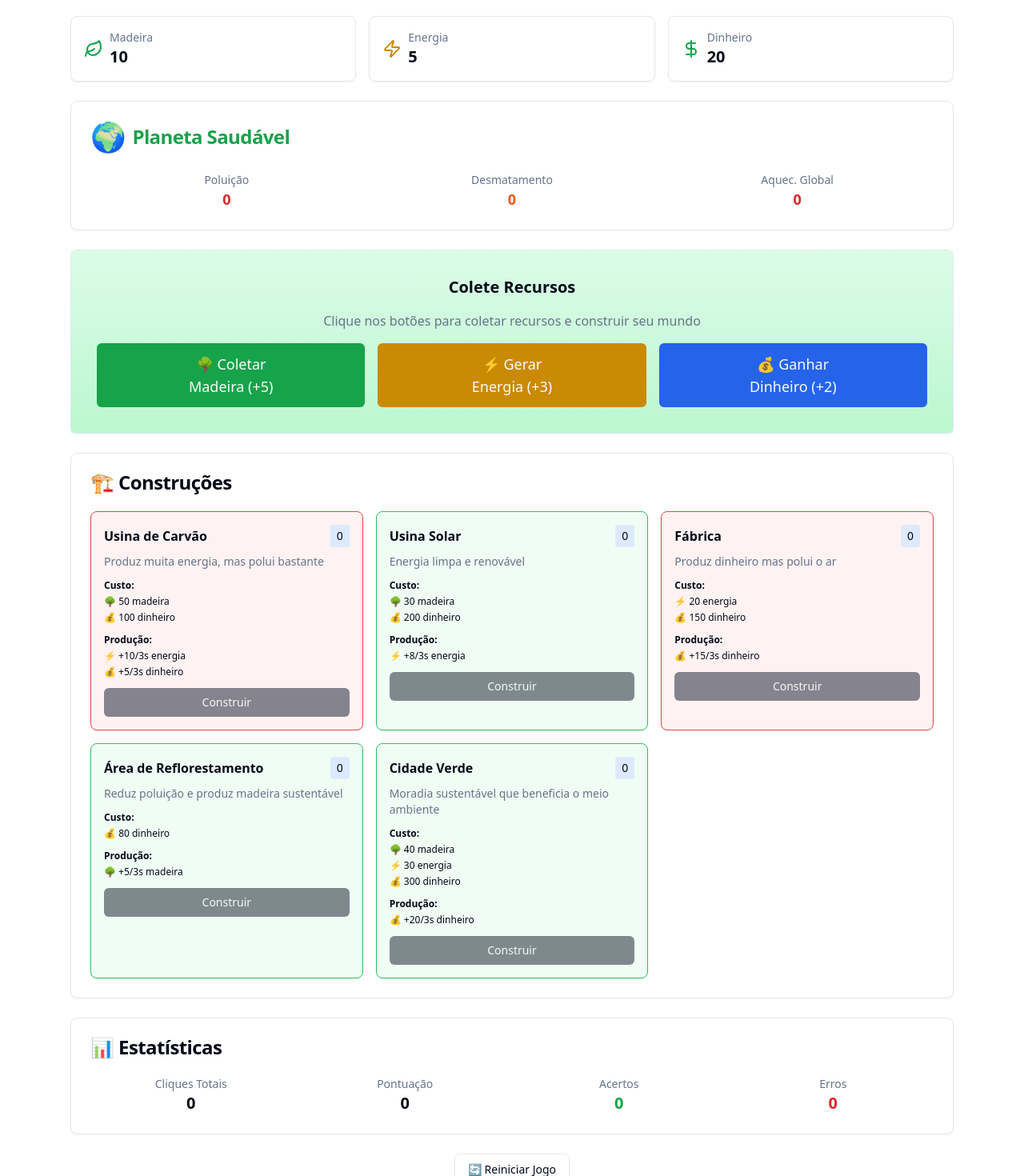
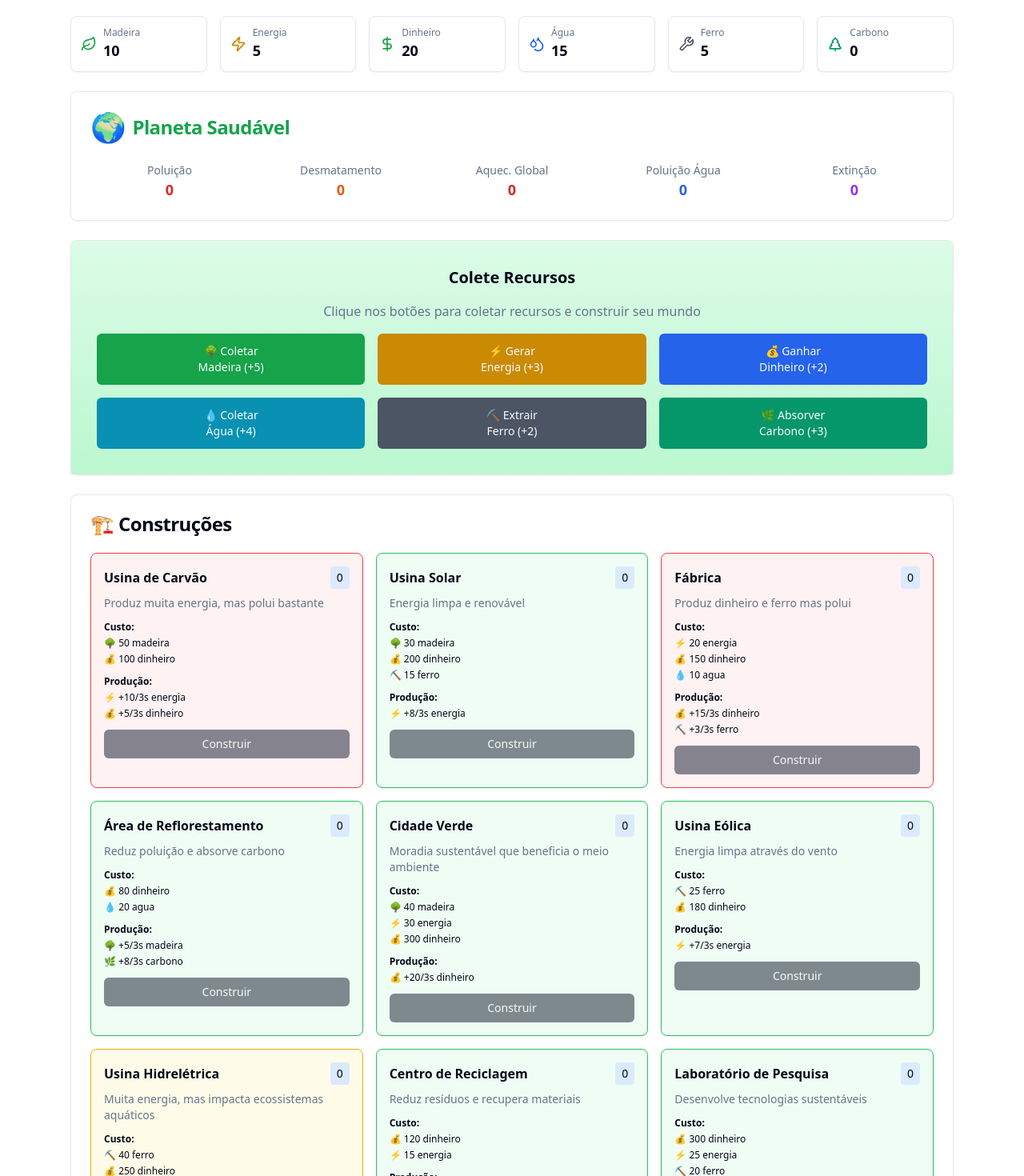
Before and after one commit to delylimaa/Planeta-em-Jogo, a React (Vite) app: page / in a window 1280 px wide. Shown: the part 140-1610 px from the top of the page at 80% size. Built offline with nearby package versions, Linux system fonts and the light colour scheme.

Commit message:
Add more resources
Add new resources to the game.

```diff
--- a/src/components/ClickerArea.tsx
+++ b/src/components/ClickerArea.tsx
@@ -4,7 +4,7 @@ import { Button } from '@/components/ui/button';
 import { Card, CardContent } from '@/components/ui/card';
 
 interface ClickerAreaProps {
-  onColetar: (tipo: 'madeira' | 'energia' | 'dinheiro') => void;
+  onColetar: (tipo: 'madeira' | 'energia' | 'dinheiro' | 'agua' | 'ferro' | 'carbono') => void;
   nivelPlaneta: string;
 }
 
@@ -26,26 +26,47 @@ export const ClickerArea: React.FC<ClickerAreaProps> = ({ onColetar, nivelPlanet
           <h3 className="text-xl font-bold">Colete Recursos</h3>
           <p className="text-muted-foreground">Clique nos botões para coletar recursos e construir seu mundo</p>
 
-          <div className="grid grid-cols-3 gap-4 mt-6">
+          <div className="grid grid-cols-2 md:grid-cols-3 gap-4 mt-6">
             <Button
               onClick={() => onColetar('madeira')}
-              className="h-20 text-lg bg-green-600 hover:bg-green-700"
+              className="h-16 text-sm bg-green-600 hover:bg-green-700"
             >
               🌳 Coletar<br />Madeira (+5)
             </Button>
 
             <Button
               onClick={() => onColetar('energia')}
-              className="h-20 text-lg bg-yellow-600 hover:bg-yellow-700"
+              className="h-16 text-sm bg-yellow-600 hover:bg-yellow-700"
             >
               ⚡ Gerar<br />Energia (+3)
             </Button>
 
             <Button
               onClick={() => onColetar('dinheiro')}
-              className="h-20 text-lg bg-blue-600 hover:bg-blue-700"
+              className="h-16 text-sm bg-blue-600 hover:bg-blue-700"
             >
               💰 Ganhar<br />Dinheiro (+2)
+            </Button>
+
+            <Button
+              onClick={() => onColetar('agua')}
+              className="h-16 text-sm bg-cyan-600 hover:bg-cyan-700"
+            >
+              💧 Coletar<br />Água (+4)
+            </Button>
+
+            <Button
+              onClick={() => onColetar('ferro')}
+              className="h-16 text-sm bg-gray-600 hover:bg-gray-700"
+            >
+              ⛏️ Extrair<br />Ferro (+2)
+            </Button>
+
+            <Button
+              onClick={() => onColetar('carbono')}
+              className="h-16 text-sm bg-emerald-600 hover:bg-emerald-700"
+            >
+              🌿 Absorver<br />Carbono (+3)
             </Button>
           </div>
         </div>
--- a/src/components/ConstrucoesLoja.tsx
+++ b/src/components/ConstrucoesLoja.tsx
@@ -19,7 +19,10 @@ export const ConstrucoesLoja: React.FC<ConstrucoesLojaProps> = ({
     return (
       (!construcao.custo.madeira || recursos.madeira >= construcao.custo.madeira) &&
       (!construcao.custo.energia || recursos.energia >= construcao.custo.energia) &&
-      (!construcao.custo.dinheiro || recursos.dinheiro >= construcao.custo.dinheiro)
+      (!construcao.custo.dinheiro || recursos.dinheiro >= construcao.custo.dinheiro) &&
+      (!construcao.custo.agua || recursos.agua >= construcao.custo.agua) &&
+      (!construcao.custo.ferro || recursos.ferro >= construcao.custo.ferro) &&
+      (!construcao.custo.carbono || recursos.carbono >= construcao.custo.carbono)
     );
   };
 
@@ -27,12 +30,25 @@ export const ConstrucoesLoja: React.FC<ConstrucoesLojaProps> = ({
     switch (tipo) {
       case 'sustentavel': return 'border-green-500 bg-green-50';
       case 'poluente': return 'border-red-500 bg-red-50';
+      case 'neutro': return 'border-yellow-500 bg-yellow-50';
       default: return 'border-gray-500 bg-gray-50';
     }
   };
 
   const getQuantidadeConstruida = (construcaoId: string) => {
     return gameState.construcoes[construcaoId as keyof typeof gameState.construcoes] || 0;
+  };
+
+  const getRecursoEmoji = (recurso: string) => {
+    switch (recurso) {
+      case 'madeira': return '🌳';
+      case 'energia': return '⚡';
+      case 'dinheiro': return '💰';
+      case 'agua': return '💧';
+      case 'ferro': return '⛏️';
+      case 'carbono': return '🌿';
+      default: return '📦';
+    }
   };
 
   return (
@@ -55,16 +71,16 @@ export const ConstrucoesLoja: React.FC<ConstrucoesLojaProps> = ({
 
                 <div className="text-xs space-y-1 mb-3">
                   <div><strong>Custo:</strong></div>
-                  {construcao.custo.madeira && <div>🌳 {construcao.custo.madeira} madeira</div>}
-                  {construcao.custo.energia && <div>⚡ {construcao.custo.energia} energia</div>}
-                  {construcao.custo.dinheiro && <div>💰 {construcao.custo.dinheiro} dinheiro</div>}
+                  {Object.entries(construcao.custo).map(([recurso, valor]) => (
+                    valor && <div key={recurso}>{getRecursoEmoji(recurso)} {valor} {recurso}</div>
+                  ))}
                 </div>
 
                 <div className="text-xs space-y-1 mb-3">
                   <div><strong>Produção:</strong></div>
-                  {construcao.producao.madeira && <div>🌳 +{construcao.producao.madeira}/3s madeira</div>}
-                  {construcao.producao.energia && <div>⚡ +{construcao.producao.energia}/3s energia</div>}
-                  {construcao.producao.dinheiro && <div>💰 +{construcao.producao.dinheiro}/3s dinheiro</div>}
+                  {Object.entries(construcao.producao).map(([recurso, valor]) => (
+                    valor && <div key={recurso}>{getRecursoEmoji(recurso)} +{valor}/3s {recurso}</div>
+                  ))}
                 </div>
 
                 <Button
--- a/src/components/EcoClicker.tsx
+++ b/src/components/EcoClicker.tsx
@@ -25,12 +25,19 @@ export const EcoClicker: React.FC = () => {
 
   const [perguntaAtual, setPerguntaAtual] = useState<number | null>(null);
   const [totalCliques, setTotalCliques] = useState(0);
-  const [autoProducao, setAutoProducao] = useState(false);
 
   const nivelPlaneta = calcularNivelPlaneta();
 
-  const coletar = (tipo: 'madeira' | 'energia' | 'dinheiro') => {
-    const quantidades = { madeira: 5, energia: 3, dinheiro: 2 };
+  const coletar = (tipo: 'madeira' | 'energia' | 'dinheiro' | 'agua' | 'ferro' | 'carbono') => {
+    const quantidades = {
+      madeira: 5,
+      energia: 3,
+      dinheiro: 2,
+      agua: 4,
+      ferro: 2,
+      carbono: 3
+    };
+
     adicionarRecursos(tipo, quantidades[tipo]);
     setTotalCliques(prev => prev + 1);
 
@@ -49,29 +56,27 @@ export const EcoClicker: React.FC = () => {
     const { custo } = construcaoSelecionada;
 
     // Verificar se tem recursos suficientes
-    if (
-      (custo.madeira && recursos.madeira < custo.madeira) ||
-      (custo.energia && recursos.energia < custo.energia) ||
-      (custo.dinheiro && recursos.dinheiro < custo.dinheiro)
-    ) {
-      return;
+    const recursosNecessarios = ['madeira', 'energia', 'dinheiro', 'agua', 'ferro', 'carbono'] as const;
+    for (const recurso of recursosNecessarios) {
+      if (custo[recurso] && recursos[recurso] < custo[recurso]) {
+        return;
+      }
     }
 
     // Subtrair custos
-    if (custo.madeira) adicionarRecursos('madeira', -custo.madeira);
-    if (custo.energia) adicionarRecursos('energia', -custo.energia);
-    if (custo.dinheiro) adicionarRecursos('dinheiro', -custo.dinheiro);
+    recursosNecessarios.forEach(recurso => {
+      if (custo[recurso]) {
+        adicionarRecursos(recurso, -custo[recurso]);
+      }
+    });
 
     // Adicionar impactos
-    if (construcaoSelecionada.impacto.poluicao) {
-      adicionarImpacto('poluicao', construcaoSelecionada.impacto.poluicao);
-    }
-    if (construcaoSelecionada.impacto.desmatamento) {
-      adicionarImpacto('desmatamento', construcaoSelecionada.impacto.desmatamento);
-    }
-    if (construcaoSelecionada.impacto.aquecimentoGlobal) {
-      adicionarImpacto('aquecimentoGlobal', construcaoSelecionada.impacto.aquecimentoGlobal);
-    }
+    const impactos = ['poluicao', 'desmatamento', 'aquecimentoGlobal', 'poluicaoAgua', 'extincaoEspecies'] as const;
+    impactos.forEach(impacto => {
+      if (construcaoSelecionada.impacto[impacto]) {
+        adicionarImpacto(impacto, construcaoSelecionada.impacto[impacto]);
+      }
+    });
 
     construir(construcaoId);
   };
@@ -98,15 +103,12 @@ export const EcoClicker: React.FC = () => {
         if (quantidade > 0) {
           const { producao } = construcaoConfig;
 
-          if (producao.madeira) {
-            adicionarRecursos('madeira', producao.madeira * quantidade);
-          }
-          if (producao.energia) {
-            adicionarRecursos('energia', producao.energia * quantidade);
-          }
-          if (producao.dinheiro) {
-            adicionarRecursos('dinheiro', producao.dinheiro * quantidade);
-          }
+          const recursosProducao = ['madeira', 'energia', 'dinheiro', 'agua', 'ferro', 'carbono'] as const;
+          recursosProducao.forEach(recurso => {
+            if (producao[recurso]) {
+              adicionarRecursos(recurso, producao[recurso] * quantidade);
+            }
+          });
         }
       });
     }, 3000); // Produção automática a cada 3 segundos
--- a/src/components/PlanetaIndicador.tsx
+++ b/src/components/PlanetaIndicador.tsx
@@ -51,7 +51,7 @@ export const PlanetaIndicador: React.FC<PlanetaIndicadorProps> = ({
         </CardTitle>
       </CardHeader>
       <CardContent>
-        <div className="grid grid-cols-3 gap-4 text-center">
+        <div className="grid grid-cols-2 md:grid-cols-5 gap-4 text-center">
           <div>
             <p className="text-sm text-muted-foreground">Poluição</p>
             <p className="text-lg font-bold text-red-600">{impactoAmbiental.poluicao}</p>
@@ -64,6 +64,14 @@ export const PlanetaIndicador: React.FC<PlanetaIndicadorProps> = ({
             <p className="text-sm text-muted-foreground">Aquec. Global</p>
             <p className="text-lg font-bold text-red-600">{impactoAmbiental.aquecimentoGlobal}</p>
           </div>
+          <div>
+            <p className="text-sm text-muted-foreground">Poluição Água</p>
+            <p className="text-lg font-bold text-blue-600">{impactoAmbiental.poluicaoAgua}</p>
+          </div>
+          <div>
+            <p className="text-sm text-muted-foreground">Extinção</p>
+            <p className="text-lg font-bold text-purple-600">{impactoAmbiental.extincaoEspecies}</p>
+          </div>
         </div>
       </CardContent>
     </Card>
--- a/src/components/RecursoDisplay.tsx
+++ b/src/components/RecursoDisplay.tsx
@@ -1,7 +1,7 @@
 
 import React from 'react';
 import { GameState } from '@/types/game';
-import { Leaf, Zap, DollarSign } from 'lucide-react';
+import { Leaf, Zap, DollarSign, Droplets, Wrench, TreePine } from 'lucide-react';
 import { Card, CardContent } from '@/components/ui/card';
 
 interface RecursoDisplayProps {
@@ -10,33 +10,63 @@ interface RecursoDisplayProps {
 
 export const RecursoDisplay: React.FC<RecursoDisplayProps> = ({ recursos }) => {
   return (
-    <div className="grid grid-cols-3 gap-4 mb-6">
+    <div className="grid grid-cols-2 md:grid-cols-3 lg:grid-cols-6 gap-4 mb-6">
       <Card>
-        <CardContent className="p-4 flex items-center gap-2">
-          <Leaf className="w-6 h-6 text-green-600" />
+        <CardContent className="p-3 flex items-center gap-2">
+          <Leaf className="w-5 h-5 text-green-600" />
           <div>
-            <p className="text-sm text-muted-foreground">Madeira</p>
-            <p className="text-xl font-bold">{recursos.madeira}</p>
+            <p className="text-xs text-muted-foreground">Madeira</p>
+            <p className="text-lg font-bold">{recursos.madeira}</p>
           </div>
         </CardContent>
       </Card>
 
       <Card>
-        <CardContent className="p-4 flex items-center gap-2">
-          <Zap className="w-6 h-6 text-yellow-600" />
+        <CardContent className="p-3 flex items-center gap-2">
+          <Zap className="w-5 h-5 text-yellow-600" />
           <div>
-            <p className="text-sm text-muted-foreground">Energia</p>
-            <p className="text-xl font-bold">{recursos.energia}</p>
+            <p className="text-xs text-muted-foreground">Energia</p>
+            <p className="text-lg font-bold">{recursos.energia}</p>
           </div>
         </CardContent>
       </Card>
 
       <Card>
-        <CardContent className="p-4 flex items-center gap-2">
-          <DollarSign className="w-6 h-6 text-green-600" />
+        <CardContent className="p-3 flex items-center gap-2">
+          <DollarSign className="w-5 h-5 text-green-600" />
           <div>
-            <p className="text-sm text-muted-foreground">Dinheiro</p>
-            <p className="text-xl font-bold">{recursos.dinheiro}</p>
+            <p className="text-xs text-muted-foreground">Dinheiro</p>
+            <p className="text-lg font-bold">{recursos.dinheiro}</p>
+          </div>
+        </CardContent>
+      </Card>
+
+      <Card>
+        <CardContent className="p-3 flex items-center gap-2">
+          <Droplets className="w-5 h-5 text-blue-600" />
+          <div>
+            <p className="text-xs text-muted-foreground">Água</p>
+            <p className="text-lg font-bold">{recursos.agua}</p>
+          </div>
+        </CardContent>
+      </Card>
+
+      <Card>
+        <CardContent className="p-3 flex items-center gap-2">
+          <Wrench className="w-5 h-5 text-gray-600" />
+          <div>
+            <p className="text-xs text-muted-foreground">Ferro</p>
+            <p className="text-lg font-bold">{recursos.ferro}</p>
+          </div>
+        </CardContent>
+      </Card>
+
+      <Card>
+        <CardContent className="p-3 flex items-center gap-2">
+          <TreePine className="w-5 h-5 text-emerald-600" />
+          <div>
+            <p className="text-xs text-muted-foreground">Carbono</p>
+            <p className="text-lg font-bold">{recursos.carbono}</p>
           </div>
         </CardContent>
       </Card>
--- a/src/data/construcoes.ts
+++ b/src/data/construcoes.ts
@@ -14,7 +14,7 @@ export const construcoes: Construcao[] = [
   {
     id: 'usinasRenováveis',
     nome: 'Usina Solar',
-    custo: { madeira: 30, dinheiro: 200 },
+    custo: { madeira: 30, dinheiro: 200, ferro: 15 },
     producao: { energia: 8 },
     impacto: { poluicao: -2 },
     descricao: 'Energia limpa e renovável',
@@ -23,19 +23,19 @@ export const construcoes: Construcao[] = [
   {
     id: 'fabricas',
     nome: 'Fábrica',
-    custo: { energia: 20, dinheiro: 150 },
-    producao: { dinheiro: 15 },
-    impacto: { poluicao: 8, aquecimentoGlobal: 5 },
-    descricao: 'Produz dinheiro mas polui o ar',
+    custo: { energia: 20, dinheiro: 150, agua: 10 },
+    producao: { dinheiro: 15, ferro: 3 },
+    impacto: { poluicao: 8, aquecimentoGlobal: 5, poluicaoAgua: 5 },
+    descricao: 'Produz dinheiro e ferro mas polui',
     tipo: 'poluente'
   },
   {
     id: 'reflorestamento',
     nome: 'Área de Reflorestamento',
-    custo: { dinheiro: 80 },
-    producao: { madeira: 5 },
+    custo: { dinheiro: 80, agua: 20 },
+    producao: { madeira: 5, carbono: 8 },
     impacto: { poluicao: -5, desmatamento: -10, aquecimentoGlobal: -3 },
-    descricao: 'Reduz poluição e produz madeira sustentável',
+    descricao: 'Reduz poluição e absorve carbono',
     tipo: 'sustentavel'
   },
   {
@@ -46,5 +46,50 @@ export const construcoes: Construcao[] = [
     impacto: { poluicao: -3, aquecimentoGlobal: -2 },
     descricao: 'Moradia sustentável que beneficia o meio ambiente',
     tipo: 'sustentavel'
+  },
+  {
+    id: 'usinasEolicas',
+    nome: 'Usina Eólica',
+    custo: { ferro: 25, dinheiro: 180 },
+    producao: { energia: 7 },
+    impacto: { poluicao: -1 },
+    descricao: 'Energia limpa através do vento',
+    tipo: 'sustentavel'
+  },
+  {
+    id: 'usinasHidreletricas',
+    nome: 'Usina Hidrelétrica',
+    custo: { ferro: 40, dinheiro: 250, agua: 50 },
+    producao: { energia: 15 },
+    impacto: { extincaoEspecies: 8, desmatamento: 5 },
+    descricao: 'Muita energia, mas impacta ecossistemas aquáticos',
+    tipo: 'neutro'
+  },
+  {
+    id: 'centrosReciclagem',
+    nome: 'Centro de Reciclagem',
+    custo: { dinheiro: 120, energia: 15 },
+    producao: { ferro: 4, dinheiro: 8 },
+    impacto: { poluicao: -8, aquecimentoGlobal: -2 },
+    descricao: 'Reduz resíduos e recupera materiais',
+    tipo: 'sustentavel'
+  },
+  {
+    id: 'laboratorios',
+    nome: 'Laboratório de Pesquisa',
+    custo: { dinheiro: 300, energia: 25, ferro: 20 },
+    producao: { dinheiro: 25 },
+    impacto: { poluicao: -10, aquecimentoGlobal: -5 },
+    descricao: 'Desenvolve tecnologias sustentáveis',
+    tipo: 'sustentavel'
+  },
+  {
+    id: 'parquesNacionais',
+    nome: 'Parque Nacional',
+    custo: { dinheiro: 200, madeira: 10 },
+    producao: { carbono: 12 },
+    impacto: { extincaoEspecies: -15, desmatamento: -20, aquecimentoGlobal: -8 },
+    descricao: 'Protege biodiversidade e absorve CO2',
+    tipo: 'sustentavel'
   }
 ];
--- a/src/hooks/useGameState.ts
+++ b/src/hooks/useGameState.ts
@@ -6,19 +6,29 @@ const estadoInicial: GameState = {
   recursos: {
     madeira: 10,
     energia: 5,
-    dinheiro: 20
+    dinheiro: 20,
+    agua: 15,
+    ferro: 5,
+    carbono: 0
   },
   construcoes: {
     usinasCarvao: 0,
     usinasRenováveis: 0,
     fabricas: 0,
     reflorestamento: 0,
-    cidadesVerdes: 0
+    cidadesVerdes: 0,
+    usinasEolicas: 0,
+    usinasHidreletricas: 0,
+    centrosReciclagem: 0,
+    laboratorios: 0,
+    parquesNacionais: 0
   },
   impactoAmbiental: {
     poluicao: 0,
     desmatamento: 0,
-    aquecimentoGlobal: 0
+    aquecimentoGlobal: 0,
+    poluicaoAgua: 0,
+    extincaoEspecies: 0
   },
   pontuacao: 0,
   nivel: 1,
@@ -73,13 +83,13 @@ export const useGameState = () => {
   }, []);
 
   const calcularNivelPlaneta = useCallback(() => {
-    const { poluicao, desmatamento, aquecimentoGlobal } = gameState.impactoAmbiental;
-    const impactoTotal = poluicao + desmatamento + aquecimentoGlobal;
+    const { poluicao, desmatamento, aquecimentoGlobal, poluicaoAgua, extincaoEspecies } = gameState.impactoAmbiental;
+    const impactoTotal = poluicao + desmatamento + aquecimentoGlobal + poluicaoAgua + extincaoEspecies;
 
-    if (impactoTotal < 50) return 'saudavel'; // Verde
-    if (impactoTotal < 150) return 'alerta'; // Amarelo
-    if (impactoTotal < 300) return 'critico'; // Laranja
-    return 'catastrofico'; // Vermelho
+    if (impactoTotal < 50) return 'saudavel';
+    if (impactoTotal < 150) return 'alerta';
+    if (impactoTotal < 300) return 'critico';
+    return 'catastrofico';
   }, [gameState.impactoAmbiental]);
 
   return {
```
Also changed, not shown: src/types/game.ts (+18 -0 lines).
